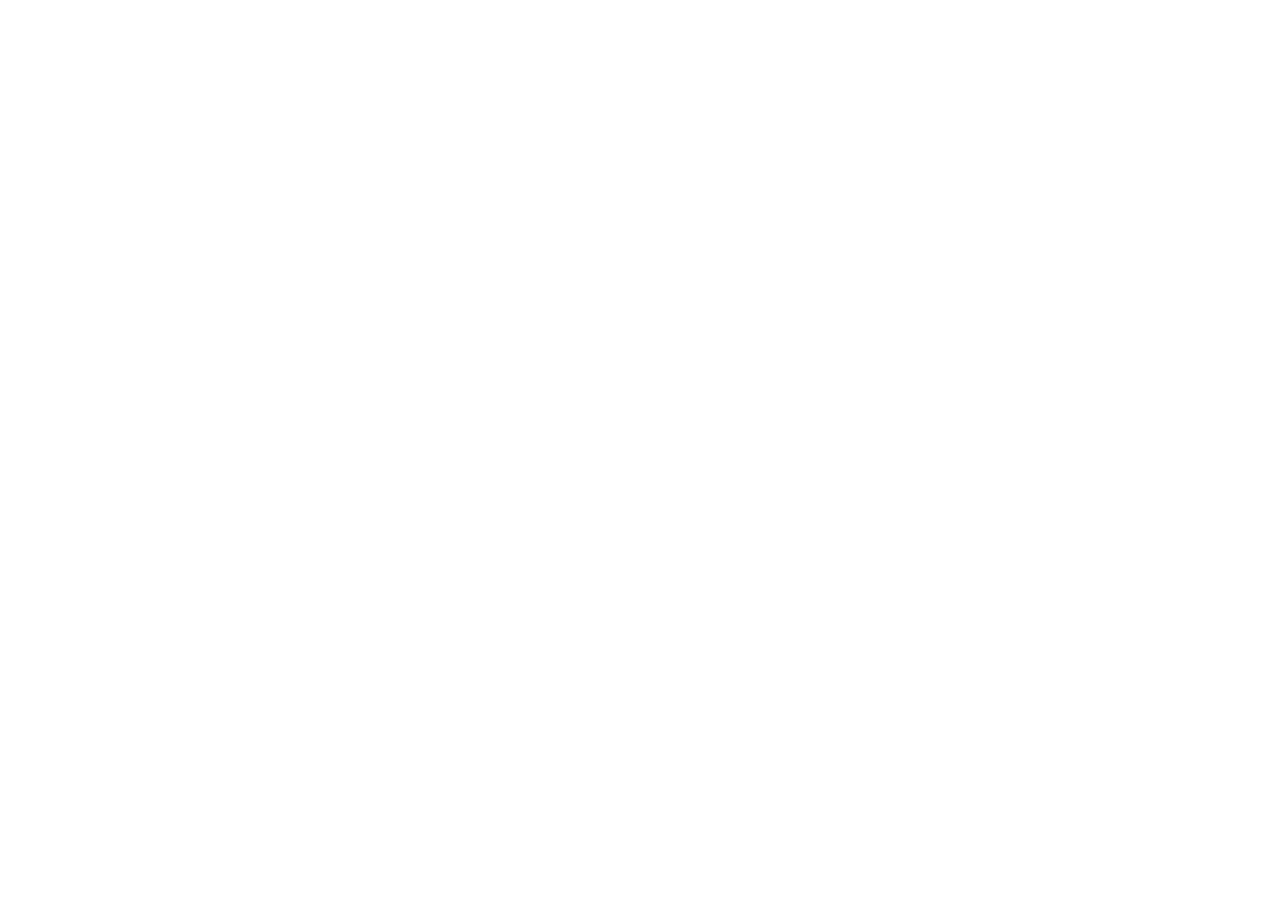
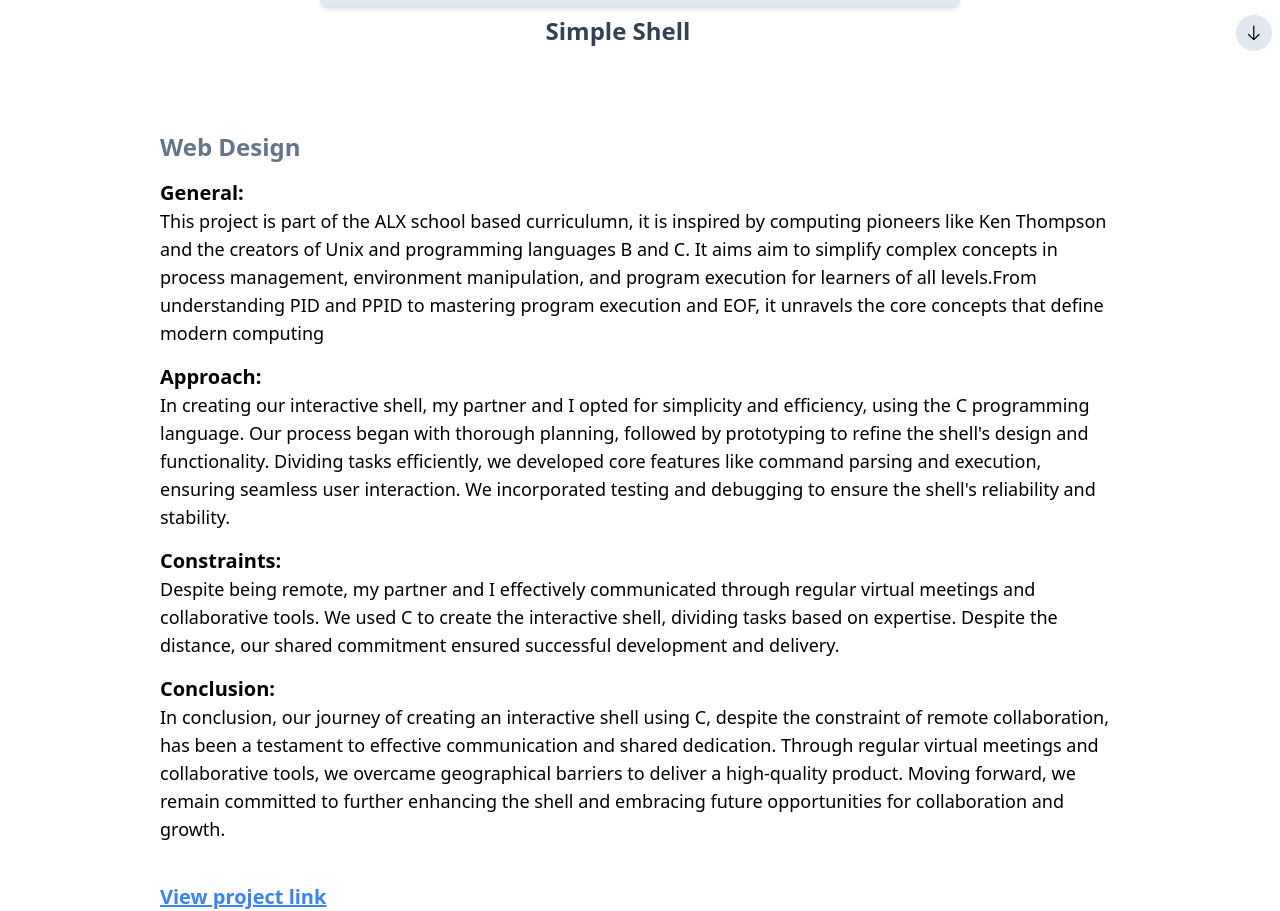
Before and after one commit to wellingtonmwadali/mwadali, a React (Vite) app: page /simple-shell in a window 1280 px wide. Shown: the part 519-1430 px from the top of the page. Before the commit the page ends 800 px from the top, so only its background shows below. Built offline with nearby package versions, Linux system fonts and the light colour scheme.

Commit message:
created simple shell route

```diff
--- a/src/pages/simpleshell.tsx
+++ b/src/pages/simpleshell.tsx
@@ -1,11 +1,77 @@
 import Header from "../components/header"
+import simpleshell from "../assets/simple-shell.png";
+import { GoArrowDown } from "react-icons/go";
 
 const Simpleshell = () => {
   return (
     <div>
-        <Header/>
+      <Header />
+      <div className="mt-10 text-center">
+        <img
+          src={simpleshell}
+          alt="An interactive simple shell"
+          className="md:p-12 p-6 shadow-md md:w-1/2   bg-slate-200 rounded-lg mx-auto"
+        />
+        <div className="flex justify-between mt-2 ">
+          <h1 className="md:text-2xl text-xl text-slate-700 font-bold mx-auto ">
+            Simple Shell
+          </h1>
+          <GoArrowDown className="bg-slate-200 md:text-4xl mr-2 text-3xl rounded-full p-2 " />
+        </div>
+      </div>
+      <div className="md:px-40 mt-20 px-20">
+        <h1 className="text-slate-500 font-bold text-2xl">Web Design</h1>
+        {/* Inspiration */}
+        <h1 className="font-bold text-xl mt-4">General:</h1>
+        <p className="font-medium text-lg">
+          This project is part of the ALX school based curriculumn, it is
+          inspired by computing pioneers like Ken Thompson and the creators of
+          Unix and programming languages B and C. It aims aim to simplify
+          complex concepts in process management, environment manipulation, and
+          program execution for learners of all levels.From understanding PID
+          and PPID to mastering program execution and EOF, it unravels the core
+          concepts that define modern computing
+        </p>
+        <h1 className="font-bold text-xl mt-4">Approach:</h1>
+        <p className="font-medium text-lg">
+          In creating our interactive shell, my partner and I opted for
+          simplicity and efficiency, using the C programming language. Our
+          process began with thorough planning, followed by prototyping to
+          refine the shell's design and functionality. Dividing tasks
+          efficiently, we developed core features like command parsing and
+          execution, ensuring seamless user interaction. We incorporated testing
+          and debugging to ensure the shell's reliability and stability.
+        </p>
+        <h1 className="font-bold text-xl mt-4">Constraints:</h1>
+        <p className="font-medium text-lg">
+          Despite being remote, my partner and I effectively communicated
+          through regular virtual meetings and collaborative tools. We used C to
+          create the interactive shell, dividing tasks based on expertise.
+          Despite the distance, our shared commitment ensured successful
+          development and delivery.
+        </p>
+        <h1 className="font-bold text-xl mt-4">Conclusion:</h1>
+        <p className="font-medium text-lg">
+          In conclusion, our journey of creating an interactive shell using C,
+          despite the constraint of remote collaboration, has been a testament
+          to effective communication and shared dedication. Through regular
+          virtual meetings and collaborative tools, we overcame geographical
+          barriers to deliver a high-quality product. Moving forward, we remain
+          committed to further enhancing the shell and embracing future
+          opportunities for collaboration and growth.
+        </p>
+           {/* View project link */}
+           <h1 className="font-bold text-blue-500 underline text-xl mt-10">
+          <a
+            href="https://github.com/wellingtonmwadali/simple_shell"
+            target="_blank"
+          >
+            View project link
+          </a>{" "}
+        </h1>
+      </div>
     </div>
-  )
+  );
 }
 
 export default Simpleshell
```
